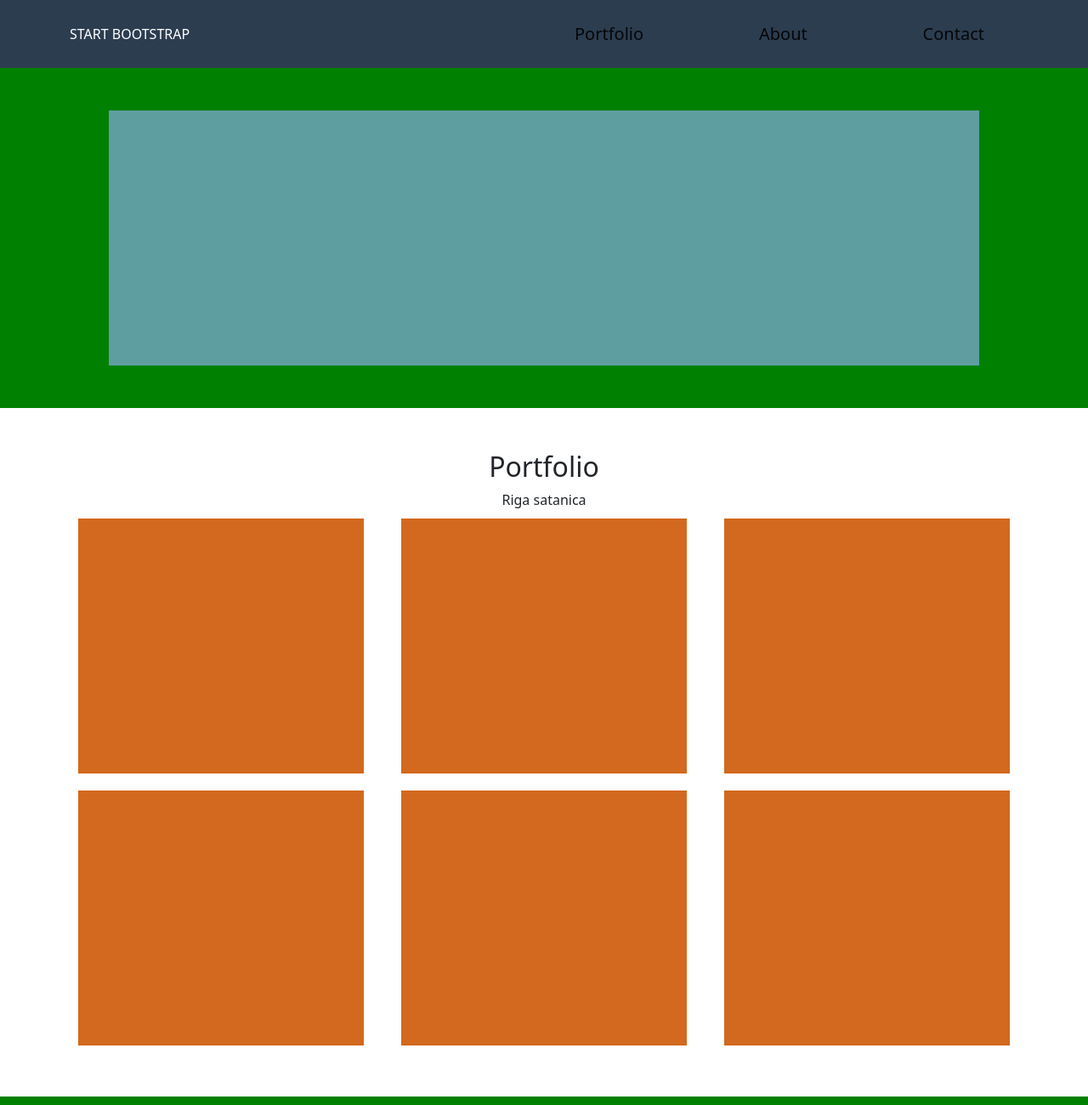
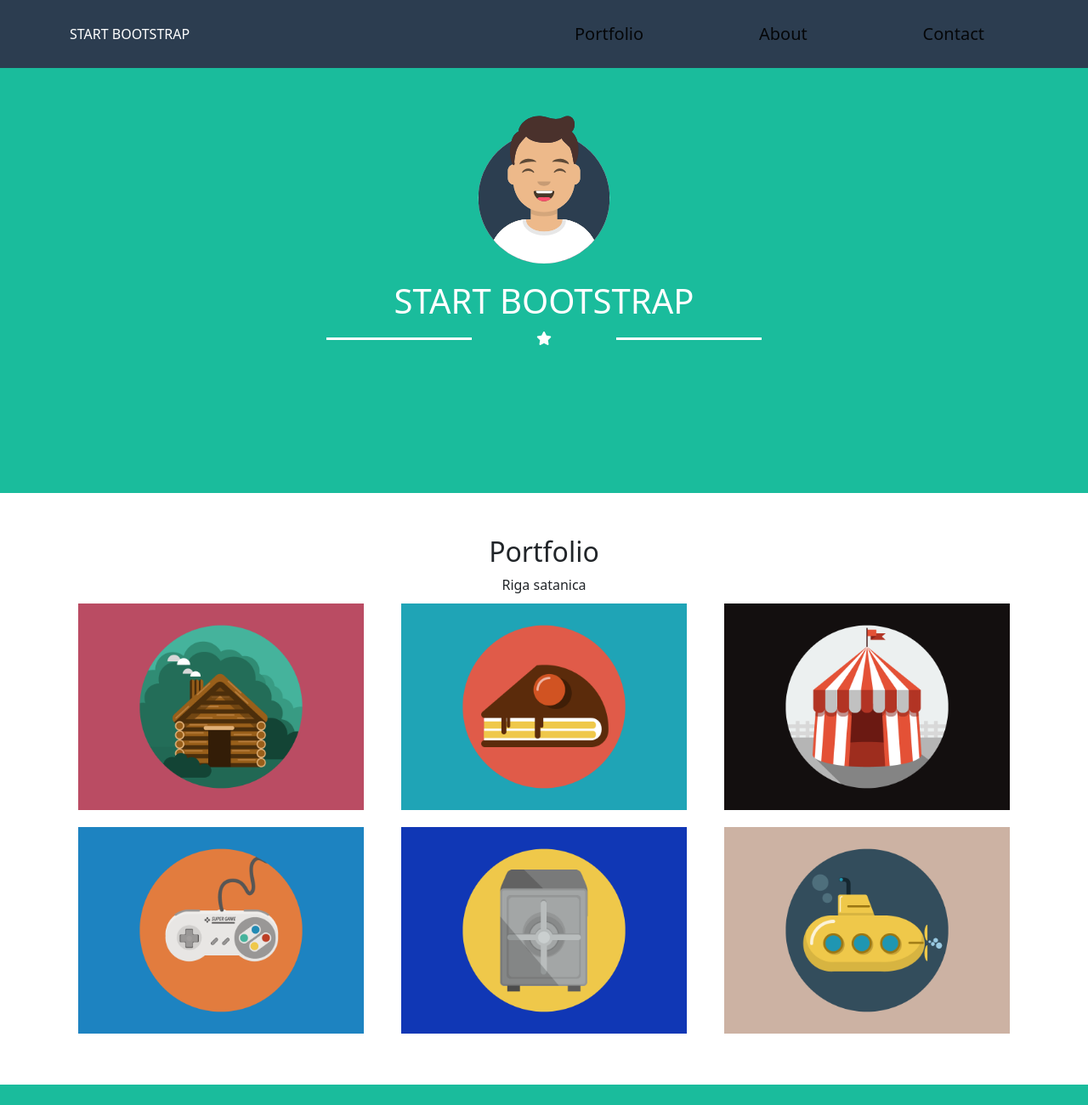
Before and after one commit to LucaVerth/html-css-bootstrap-freelancer, a plain HTML site: page index.html in a window 1280 px wide. Shown: the top 1300 px of the page at 85% size. Drawn offline with nearby package versions, Linux system fonts and the light colour scheme.

Commit message:
main added // working on Jumbotron

```diff
--- a/assets/CSS/style.css
+++ b/assets/CSS/style.css
@@ -7,22 +7,15 @@ header{
   background-color: #2c3d50;
 }
 .u-bg-green{
-  background-color: green;
+  background-color: #1ABC9C;
 }
 .u-py-50{
   padding: 50px 0px;
 }
-.u_content_jumbo{
-  background-color: cadetblue;
-  width: 80%;
-  margin: 0 auto;
-  max-width: 80%;
-  height:300px;
-}
+
 .u_box{
-  background-color:chocolate;
   margin: 10px;
-  height:300px;
+  position: relative;
 }
 .u_container-60{
   width: 60%;
@@ -61,3 +54,54 @@ header{
   padding: 5px 10px;
   cursor: pointer;
 }
+
+/* jumbotron section */
+.u_content_jumbo{
+  display: flex;
+  flex-direction: column;
+  align-items: center;
+  width: 80%;
+  margin: 0 auto;
+  max-width: 80%;
+  height:400px;
+  color: #fff;
+}
+.avatar_jumbo{
+  width: 200px;
+  height: 200px;
+  padding: 0 15px;
+}
+
+.satanic_line{
+  height: 3px;
+  background-color: #fff;
+}
+
+
+/* main section portfolio --------------------------------*/
+.img_portfolio{
+  width: 100%;
+  height: auto;
+  opacity: 1;
+  display: block;
+  transition: .5s ease;
+}
+.overlay{
+  transition: .5s ease;
+  opacity: 0;
+  position: absolute;
+  top: 50%;
+  left: 50%;
+  transform: translate(-50%, -50%);
+  text-align: center;
+}
+.u_box:hover .img_portfolio{
+  opacity: 0.6;
+}
+.u_box:hover .overlay{
+  opacity: 1;
+}
+.overlay i{
+  font-size: 60px;
+  color: #fff;
+}
--- a/index.html
+++ b/index.html
@@ -15,6 +15,7 @@
     <div class="container">
       <div class="row row_head align-items-center">
         <div class="col">START BOOTSTRAP</div>
+        <!-- navigation bar right -->
         <div class="col text-end">
           <div class="d-none d-md-block">
 
@@ -36,12 +37,33 @@
     </div>
   </header>
 
+  <!-- jumbotron -->
   <section class="u_jumbotron u-bg-green u-py-50">
     <div class="u_content_jumbo">
+      <div class="avatar_jumbo">
+        <img src="assets/img/avatar.svg" alt="">
+      </div>
+      <div>
+        <h1>START BOOTSTRAP</h1>
+      </div>
+      <div class="container">
+        <div class="row text-center align-items-center">
+          <div class="satanic_line col-2 offset-3">
+
+          </div>
+          <div class="col-2">
+            <i class="fas fa-star"></i>
+          </div>
+          <div class="satanic_line col-2">
+
+          </div>
+        </div>
+      </div>
 
     </div>
   </section>
 
+  <!-- Portfolio section -->
   <section class="u-py-50">
     <div class="text-center">
       <h2>Portfolio</h2>
@@ -51,27 +73,58 @@
     <div class="container">
       <div class="row">
         <div class="col-md-6 col-lg-4">
-          <div class="u_box"></div>
+          <div class="u_box">
+            <img class="img_portfolio" src="assets/img/cabin.png" alt="cabin">
+            <div class="overlay">
+              <i class="fas fa-plus"></i>
+            </div>
+          </div>
         </div>
         <div class="col-md-6 col-lg-4">
-          <div class="u_box"></div>
+          <div class="u_box">
+            <img class="img_portfolio" src="assets/img/cake.png" alt="cake">
+            <div class="overlay">
+              <i class="fas fa-plus"></i>
+            </div>
+          </div>
         </div>
         <div class="col-md-6 col-lg-4">
-          <div class="u_box"></div>
+          <div class="u_box">
+            <img class="img_portfolio" src="assets/img/circus.png" alt="circus">
+            <div class="overlay">
+              <i class="fas fa-plus"></i>
+            </div>
+          </div>
         </div>
         <div class="col-md-6 col-lg-4">
-          <div class="u_box"></div>
+          <div class="u_box">
+            <img class="img_portfolio" src="assets/img/game.png" alt="game">
+            <div class="overlay">
+              <i class="fas fa-plus"></i>
+            </div>
+          </div>
         </div>
         <div class="col-md-6 col-lg-4">
-          <div class="u_box"></div>
+          <div class="u_box">
+            <img class="img_portfolio" src="assets/img/safe.png" alt="safe">
+            <div class="overlay">
+              <i class="fas fa-plus"></i>
+            </div>
+          </div>
         </div>
         <div class="col-md-6 col-lg-4">
-          <div class="u_box"></div>
+          <div class="u_box">
+            <img class="img_portfolio" src="assets/img/submarine.png" alt="submarine">
+            <div class="overlay">
+              <i class="fas fa-plus"></i>
+            </div>
+          </div>
         </div>
       </div>
     </div>
   </section>
 
+  <!-- About section -->
 <section class="u_about u-py-50 u-bg-green">
   <div class="text-center">
     <h2>About</h2>
@@ -96,6 +149,7 @@
   </div>
 </section>
 
+<!-- contact form -->
 <section>
   <div class="u-py-50">
     <div class="text-center">
@@ -110,6 +164,7 @@
   </div>
 </section>
 
+<!-- footer  -->
 <footer>
   <div class="u_footer_top u-py-50">
     <div class="container">
```
